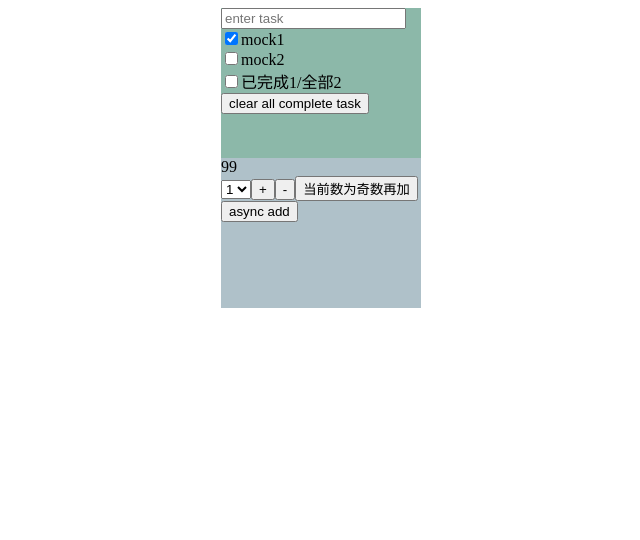
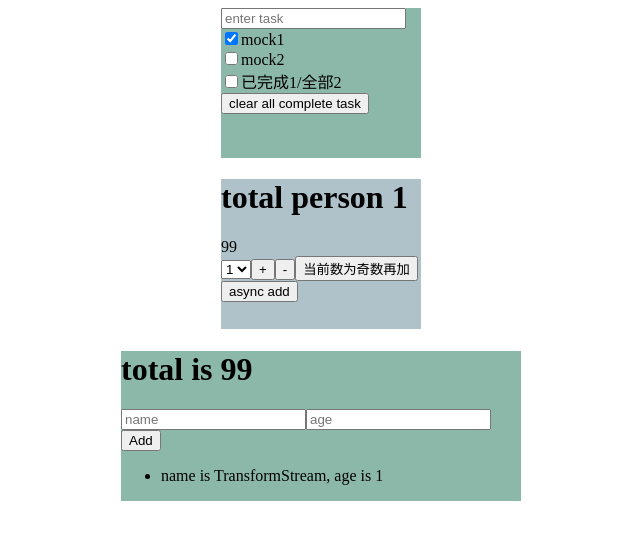
Before and after one commit to Kaiyu113/class-component-todo, a React (Create React App) app: page / in a window 1280 px wide. Shown: the top 540 px of the page, without its empty margins (319-959 px from the left). Built offline with nearby package versions, Linux system fonts and the light colour scheme.

Commit message:
with multiple reducer

```diff
--- a/src/App.js
+++ b/src/App.js
@@ -1,6 +1,7 @@
 import React, { Component } from "react";
 import TodoList from "./todolist/index";
 import Contianer from "./calculator/index";
+import Person from "./person";
 export default class App extends Component {
   render() {
     return (
@@ -8,6 +9,7 @@ export default class App extends Component {
         {/* 添加路由 */}
         <TodoList />
         <Contianer />
+        <Person />
       </div>
     );
   }
--- a/src/calculator/index.js
+++ b/src/calculator/index.js
@@ -1,7 +1,7 @@
 import React, { Component } from "react";
 import hello from "./styles.module.css";
 import { connect } from "react-redux";
-import { add, sub, asyncAdd } from "../redux/calAction";
+import { add, sub, asyncAdd } from "../redux/actions/calculator";
 //整合在一起
 class Cal extends Component {
   add = () => {
@@ -23,9 +23,10 @@ class Cal extends Component {
     this.props.asyncAdd(value * 1, 1000);
   };
   render() {
-    const { count } = this.props;
+    const { count, person } = this.props;
     return (
       <div className={hello.container}>
+        <h1>total person {person.length}</h1>
         <div>{count}</div>
         <select ref={(e) => (this.dropdown = e)}>
           <option>1</option>
@@ -42,7 +43,8 @@ class Cal extends Component {
 }
 export default connect(
   (state) => ({
-    count: state,
+    count: state.calReducer,
+    person: state.personReducer,
   }),
   {
     add,
--- /dev/null
+++ b/src/person/index.js
@@ -0,0 +1,35 @@
+import React, { Component } from "react";
+import hello from "./styles.module.css";
+import { connect } from "react-redux";
+import { addP } from "../redux/actions/person";
+
+class Person extends Component {
+  add = () => {
+    const { addP } = this.props;
+    addP({ name: this.name.value, age: this.age.value });
+  };
+  render() {
+    const { person, count } = this.props;
+    return (
+      <div className={hello.container}>
+        <h1>total is {count}</h1>
+        <input placeholder="name" ref={(e) => (this.name = e)} />
+        <input placeholder="age" ref={(e) => (this.age = e)} />
+        <button onClick={this.add}>Add</button>
+        <ul>
+          {person.map((ele) => (
+            <li key={`${ele.name}${ele.age}`}>
+              name is {ele.name}, age is {ele.age}
+            </li>
+          ))}
+        </ul>
+      </div>
+    );
+  }
+}
+export default connect(
+  (state) => ({ count: state.calReducer, person: state.personReducer }),
+  {
+    addP,
+  }
+)(Person);
--- /dev/null
+++ b/src/person/styles.module.css
@@ -0,0 +1,6 @@
+.container {
+  background-color: rgb(140, 184, 169);
+  height: 150px;
+  width: 400px;
+  margin: auto;
+}
--- a/src/redux/calAction.js
+++ b/src/redux/actions/calculator.js
@@ -1,5 +1,5 @@
-import { ADD, SUB } from "./constant";
-import store from "./store";
+import { ADD, SUB } from "../constant";
+import store from "../store";
 //同步
 export const add = (data) => ({ type: ADD, data });
 export const sub = (data) => ({ type: SUB, data });
--- /dev/null
+++ b/src/redux/actions/person.js
@@ -0,0 +1,3 @@
+import { ADDP } from "../constant";
+//同步
+export const addP = (data) => ({ type: ADDP, data });
--- a/src/redux/constant.js
+++ b/src/redux/constant.js
@@ -3,3 +3,4 @@
 export const ADD = "ADD";
 export const SUB = "SUB";
 export const ASYNCADD = "ASYNCADD";
+export const ADDP = "ADDP";
--- /dev/null
+++ b/src/redux/reducers/calculator.js
@@ -0,0 +1,21 @@
+import { ADD, SUB } from "../constant";
+const initialState = 99;
+
+// Use the initialState as a default value
+export default function calReducer(prestate = initialState, action) {
+  // The reducer normally looks at the action type field to decide what happens
+  const { type, data } = action;
+  switch (type) {
+    case ADD:
+      return prestate + data;
+    case SUB:
+      return prestate - data;
+
+    // code block
+    // Do something here based on the different types of actions
+    default:
+      // If this reducer doesn't recognize the action type, or doesn't
+      // care about this specific action, return the existing state unchanged
+      return prestate;
+  }
+}
--- /dev/null
+++ b/src/redux/reducers/index.js
@@ -0,0 +1,7 @@
+import { combineReducers } from "redux";
+import calReducer from "./calculator";
+import personReducer from "./person";
+export default combineReducers({
+  calReducer,
+  personReducer,
+});
--- a/src/redux/calReducer.js
+++ b/src/redux/reducers/person.js
@@ -1,15 +1,14 @@
-import { ADD, SUB } from "./constant";
-const initialState = 99;
+import { ADDP } from "../constant";
+const initialState = [{ name: "TransformStream", age: 1 }];
 
 // Use the initialState as a default value
-export default function calReducer(prestate = initialState, action) {
+export default function personReducer(prestate = initialState, action) {
   // The reducer normally looks at the action type field to decide what happens
   const { type, data } = action;
+
   switch (type) {
-    case ADD:
-      return prestate + data;
-    case SUB:
-      return prestate - data;
+    case ADDP:
+      return [data, ...prestate];
 
     // code block
     // Do something here based on the different types of actions
--- a/src/redux/store.js
+++ b/src/redux/store.js
@@ -1,6 +1,6 @@
 import { createStore, applyMiddleware } from "redux";
 import thunk from "redux-thunk";
-import calReducer from "./calReducer";
-const store = createStore(calReducer, applyMiddleware(thunk));
+import reducers from "./reducers/index";
+const store = createStore(reducers, applyMiddleware(thunk));
 
 export default store;
```
